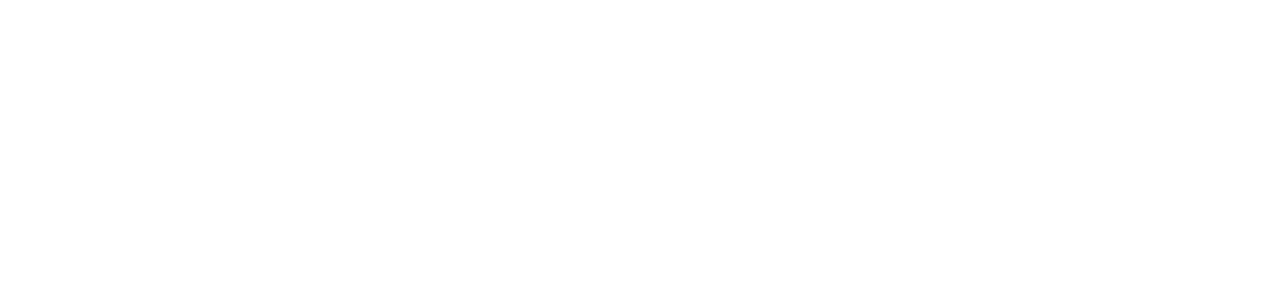
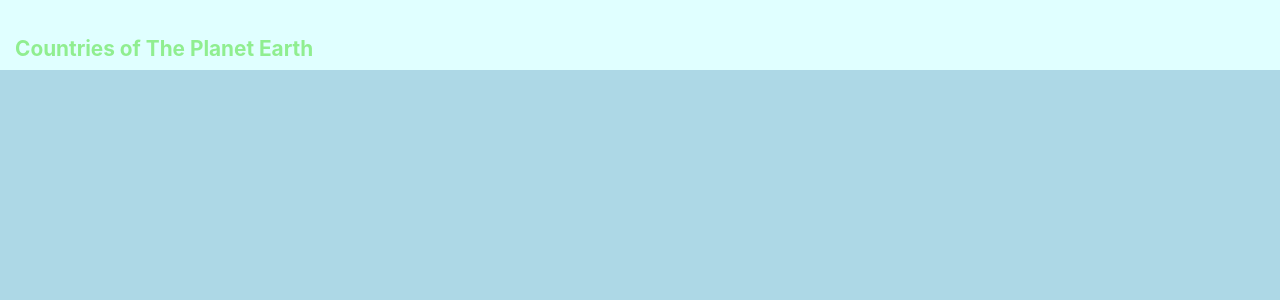
Before and after one commit to Shyamraja/countrySearch, a React (Create React App) app: page /country/1 in a window 1280 px wide. Before the commit this address had no page. Shown: the top 300 px of the page. Built offline with nearby package versions, Linux system fonts and the light colour scheme.

Commit message:
Stylings added

```diff
--- a/src/App.css
+++ b/src/App.css
@@ -1,38 +1,65 @@
-.App {
-  text-align: center;
+
+.container {
+  width: 1200px;
+  top: 150px;
+  padding: 0px 15px;
 }
 
-.App-logo {
-  height: 40vmin;
-  pointer-events: none;
+body {
+  background: lightblue;
 }
 
-@media (prefers-reduced-motion: no-preference) {
-  .App-logo {
-    animation: App-logo-spin infinite 20s linear;
+.header {
+  width: 100%;
+  height: 70px;
+  line-height: 70px;
+  position: fixed;
+  top: 0;
+  left: 0;
+  background: lightcyan;
+  z-index: 50;
   }
+.header h1 {
+   display: flex;
+   align-items: center;
+   font-size: 1.3rem;
+   color: lightgreen;
+  }
+
+.country__bottom {
+  display: flex;
+  flex-wrap: wrap;
+  column-gap: 2rem;
+  row-gap: 2rem;
 }
 
-.App-header {
-  background-color: #282c34;
-  min-height: 100vh;
-  display: flex;
-  flex-direction: column;
-  align-items: center;
-  justify-content: center;
-  font-size: calc(10px + 2vmin);
-  color: white;
+.country__card {
+  width: 200px;
+  border-radius: 5px;
+  background: hsl(209, 23%, 22%);
+  color: #fff;
 }
 
-.App-link {
-  color: #61dafb;
+.country__img img {
+  width: 100%;
+  height: 150px;
+  border-radius: 5px 5px 0px 0px;
 }
 
-@keyframes App-logo-spin {
-  from {
-    transform: rotate(0deg);
-  }
-  to {
-    transform: rotate(360deg);
-  }
+.country__data {
+  padding: 20px;
 }
+
+.country__container {
+  margin-top: 100px;
+}
+.country__data h4 {
+  margin-bottom: 10px;
+  font-weight: 300;
+  opacity: 60%;
+}
+.country__bottom h4 {
+  color: #fff;
+  text-align: center;
+  margin-top: 15px;
+}
--- a/src/App.js
+++ b/src/App.js
@@ -1,14 +1,23 @@
 import { BrowserRouter, Routes, Route } from "react-router-dom";
 import Countries from "./components/Countries";
+import "./App.css";
 
 function App() {
   return (
+      <>
+         <div className="header">
+           <div className="container">
+              <h1>Countries of The Planet Earth</h1>
+            </div>
+         </div>
+        <div className="container">
           <BrowserRouter>
            <Routes>
            <Route path="/" element={<Countries />}></Route>
            </Routes>
           </BrowserRouter>
+        </div>
+      </>
     );
   }
-
 export default App;
--- a/src/components/Countries.js
+++ b/src/components/Countries.js
@@ -26,8 +26,7 @@
   }, []);
 
   return (
-   <div className= "component">
-     <div className="country_top"></div>
+   <div className= "country__container">
 
     <div className="country_bottom">
         {isLoading && !error && <h4> Loading...</h4>}
@@ -41,8 +40,8 @@
 
              <div className = "country_data">
                 <h3>{country.name.common}</h3>
-                <h6> Population: {country.population}</h6>
-                <h6> Region: {country.region}</h6>
+                <h4> Population: {country.population}</h4>
+                <h4> Region: {country.region}</h4>
               </div>
           </div>
         ))
```
Lines whose indentation alone changed are shown as unchanged.
